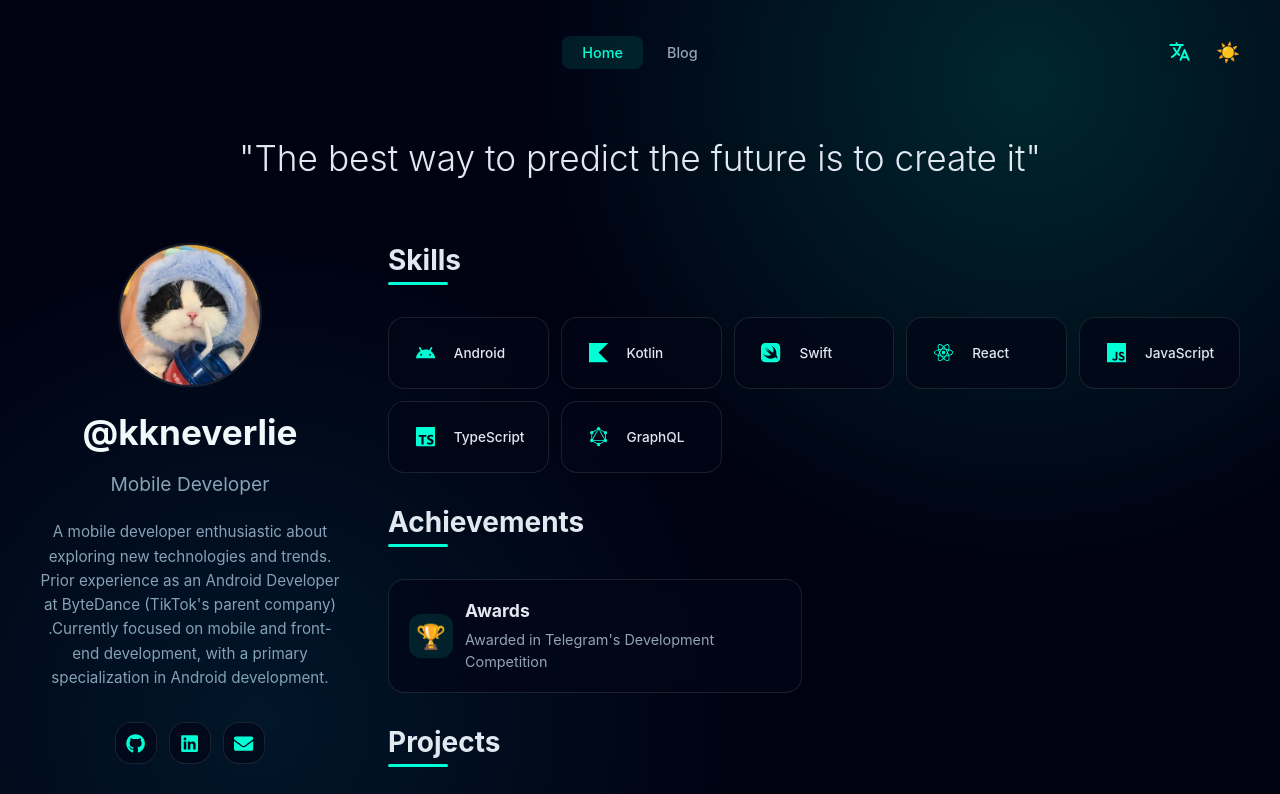
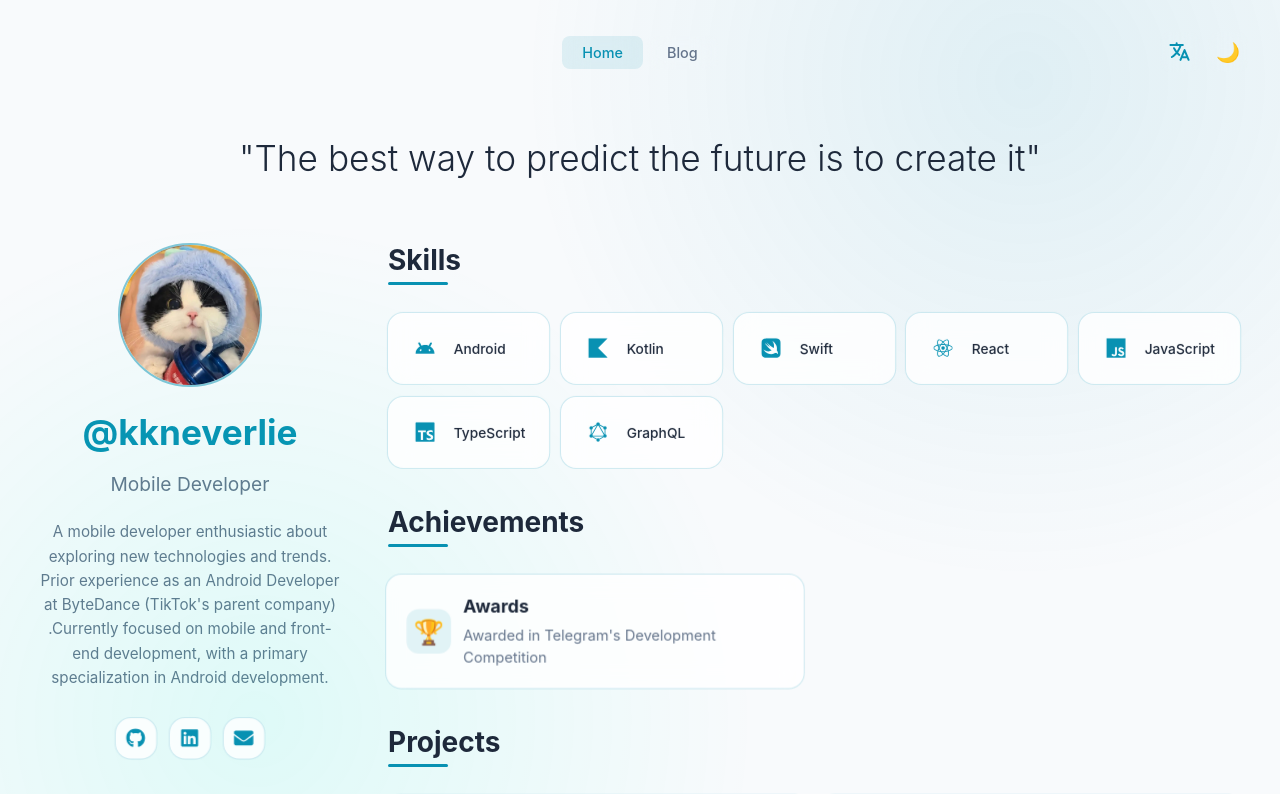
Before and after one commit to AKAAE86/KKBlog, a React (Create React App) app: page / in a window 1280 px wide. Shown: the top 794 px of the page. Built offline with nearby package versions, Linux system fonts and the light colour scheme.

Commit message:
feat: add card animation

```diff
--- a/src/App.js
+++ b/src/App.js
@@ -30,7 +30,7 @@ function App() {
   const t = locale === 'zh' ? zhLocale : enLocale;
 
   const [theme, setTheme] = useState(
-    localStorage.getItem('theme') || 'dark'
+    localStorage.getItem('theme') || 'light'
   );
 
   // 添加博客文章状态
--- a/src/App.scss
+++ b/src/App.scss
@@ -1,3 +1,5 @@
+@import './styles/animations.scss';
+
 // 主题变量
 :root {
   // 深色主题（默认）
@@ -915,3 +917,20 @@ body {
   border-radius: 16px;
   margin-top: 1rem;
 }
+
+// 为各种卡片添加呼吸效果类
+.social-card {
+  @extend .breathing-effect;
+}
+
+.skill-card {
+  @extend .breathing-effect;
+}
+
+.portfolio-card {
+  @extend .breathing-effect;
+}
+
+.project-card {
+  @extend .breathing-effect;
+}
--- /dev/null
+++ b/src/styles/animations.scss
@@ -0,0 +1,37 @@
+@keyframes breathe {
+  0% {
+    transform: translateY(0) scale(1);
+  }
+  50% {
+    transform: translateY(-5px) scale(1.015);
+  }
+  100% {
+    transform: translateY(0) scale(1);
+  }
+}
+
+// 暗色主题下的动画
+[data-theme='dark'] {
+  .breathing-effect {
+    animation: breathe 3.5s infinite ease-in-out;
+
+    &:hover {
+      animation: breathe 2.5s infinite ease-in-out;
+    }
+  }
+}
+
+// 亮色主题下的动画
+[data-theme='light'] {
+  .breathing-effect {
+    animation: breathe 3.5s infinite ease-in-out;
+
+    &:hover {
+      animation: breathe 2.5s infinite ease-in-out;
+    }
+  }
+}
+
+.breathing-effect {
+  transition: all 0.3s ease;
+}
```
